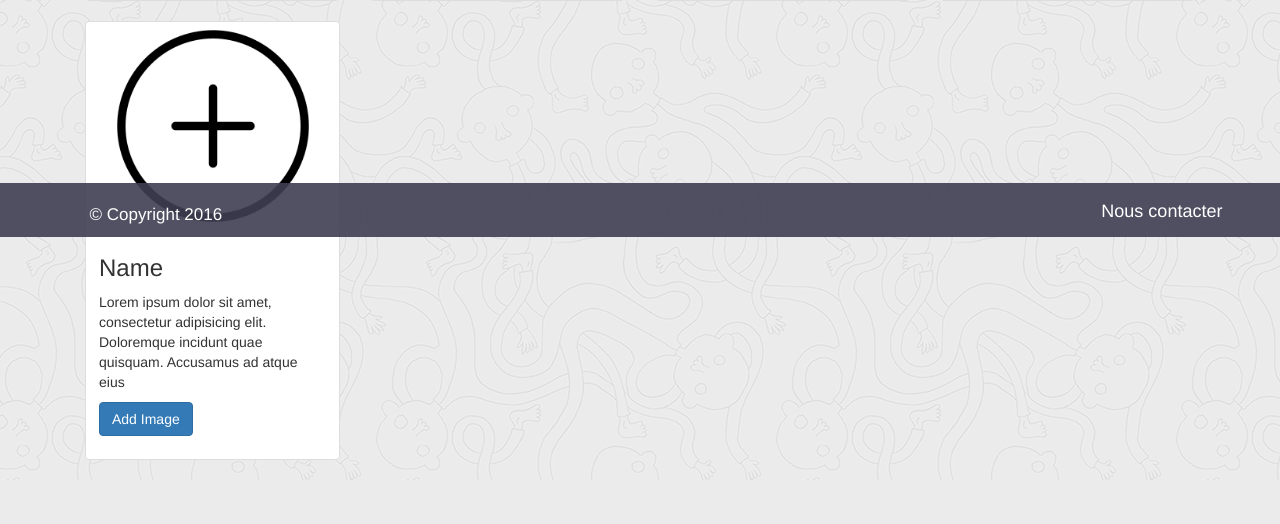
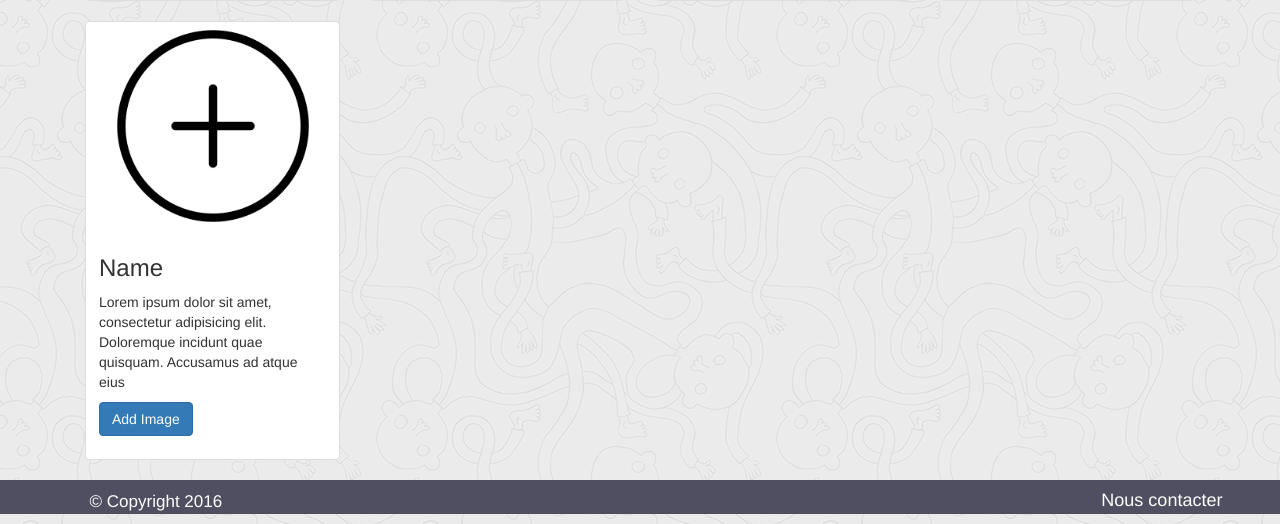
Before and after one commit to AlexisNFDV/Projet-PHP, a PHP site: page / in a window 1280 px wide. Shown: the part 563-1087 px from the top of the page. Before the commit the page ends 1043 px from the top, so only its background shows below. Run offline with PHP 8.4, Linux system fonts and the light colour scheme.

Commit message:
Modif footer

```diff
--- a/CSS/style.css
+++ b/CSS/style.css
@@ -5,16 +5,17 @@ body {
 
 footer
 {
-    position: fixed;
+    position: relative;
     background: rgba(63, 63, 83, 0.9);
     color: black;
     width: 100%;
+    height: 50%;
     bottom: 0;
 }
 
 footer > .copyright
 {
-    margin-top: 20px;
+    padding-top: 10px;
     padding-left: 7%;
     color: #ffffff;
     max-width: 50%;
@@ -24,7 +25,7 @@ footer > .copyright
 #contact
 {
     position: absolute;
-    top: 30%;
+    top: 25%;
     right: 4.5%;
     color: white;
     font-size:18px;
```
